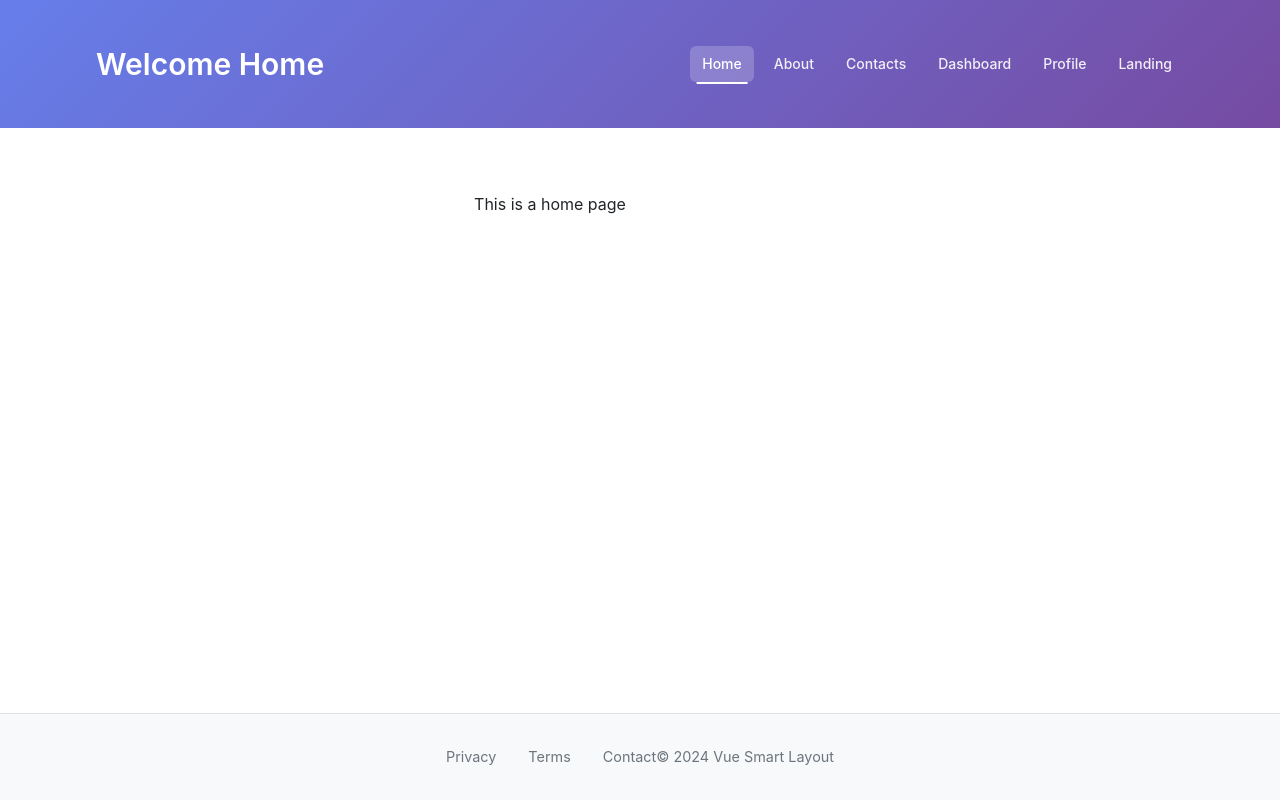
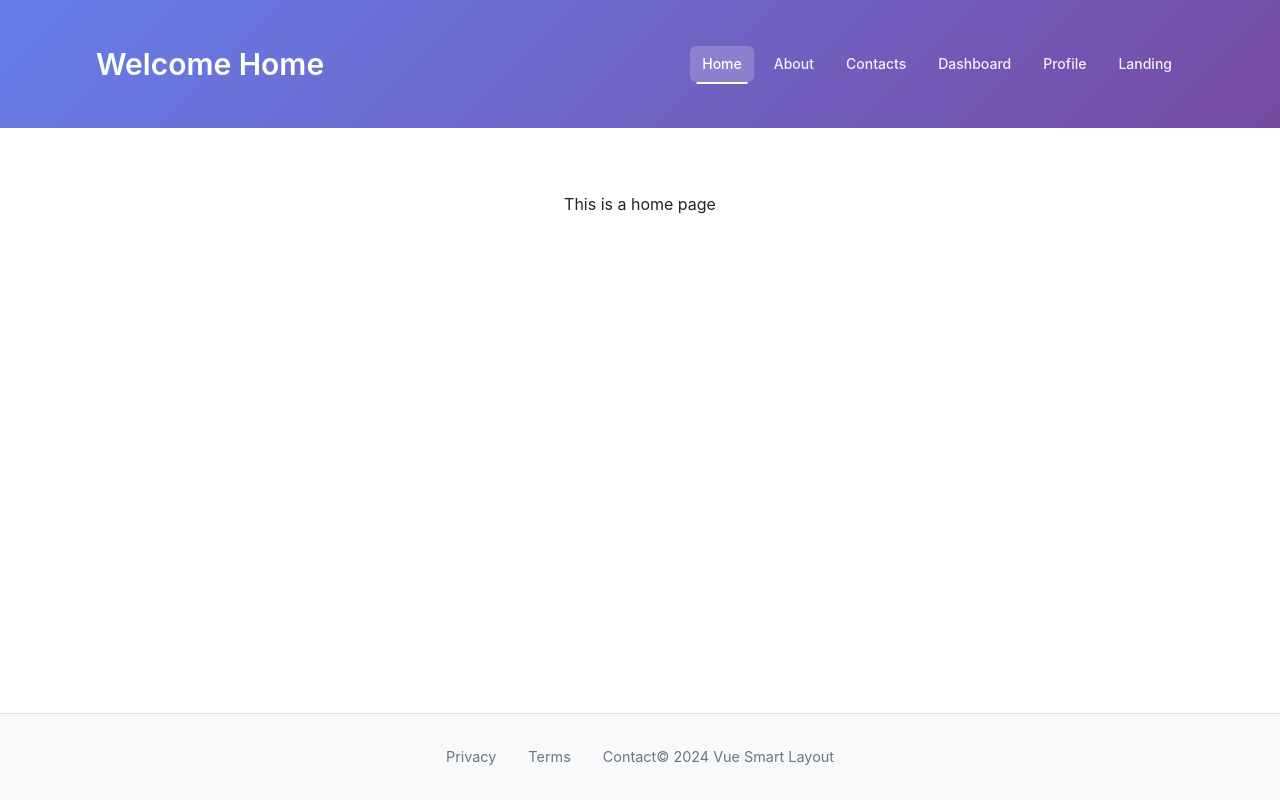
Before and after one commit to RezaPourshariati/vue-smart-layout, a Vue app: page / in a window 1280 px wide. Built offline with nearby package versions, Linux system fonts and the light colour scheme.

Commit message:
fix(client): fixed some styles in the main.css file and presets

```diff
--- a/src/assets/main.css
+++ b/src/assets/main.css
@@ -71,16 +71,42 @@
   --font-family-mono: var(--font-mono);
 }
 
-@media (prefers-color-scheme: dark) {
-  :root {
+/*@media (prefers-color-scheme: dark) {*/
+/*  :root {*/
+/*    --theme-text-primary: var(--color-gray-100);*/
+/*  }*/
+/*}*/
+
+/* Dark mode CSS variables migrated from themes/_dark-mode.scss */
+:root {
+    --theme-bg-primary: var(--color-white);
+    --theme-bg-secondary: var(--color-gray-50);
+    --theme-bg-tertiary: var(--color-gray-100);
+    --theme-text-secondary: var(--color-gray-600);
+    --theme-text-muted: var(--color-gray-500);
+    --theme-border-primary: var(--color-gray-200);
+    --theme-border-secondary: var(--color-gray-300);
+    --theme-shadow: rgba(0,0,0,0.1);
+    --theme-shadow-lg: rgba(0,0,0,0.15);
+}
+
+[data-theme="dark"] {
+    --theme-bg-primary: var(--color-gray-900);
+    --theme-bg-secondary: var(--color-gray-800);
+    --theme-bg-tertiary: var(--color-gray-700);
     --theme-text-primary: var(--color-gray-100);
-  }
+    --theme-text-secondary: var(--color-gray-300);
+    --theme-text-muted: var(--color-gray-400);
+    --theme-border-primary: var(--color-gray-700);
+    --theme-border-secondary: var(--color-gray-600);
+    --theme-shadow: rgba(0,0,0,0.3);
+    --theme-shadow-lg: rgba(0,0,0,0.4);
 }
 
 /* Optional: base font family uses theme token */
 @layer base {
   html {
-    font-family: var(--font-sans);
+    font-family: var(--font-sans), sans-serif;
   }
   /* Reset and base typography migrated from SCSS */
   *, *::before, *::after { box-sizing: border-box }
@@ -92,7 +118,7 @@
     -webkit-font-smoothing: antialiased;
     -moz-osx-font-smoothing: grayscale;
     text-rendering: optimizeLegibility;
-    font-family: var(--font-sans);
+    font-family: var(--font-sans), sans-serif;
     font-size: 1rem;
     font-weight: var(--font-weight-normal);
     color: var(--theme-text-primary);
@@ -130,33 +156,7 @@
 /* App root theme styles migrated from App.vue */
 .theme-app {
   color: var(--theme-text-primary);
-  font-family: var(--font-family-primary);
-}
-
-/* Dark mode CSS variables migrated from themes/_dark-mode.scss */
-:root {
-  --theme-bg-primary: var(--color-white);
-  --theme-bg-secondary: var(--color-gray-50);
-  --theme-bg-tertiary: var(--color-gray-100);
-  --theme-text-secondary: var(--color-gray-600);
-  --theme-text-muted: var(--color-gray-500);
-  --theme-border-primary: var(--color-gray-200);
-  --theme-border-secondary: var(--color-gray-300);
-  --theme-shadow: rgba(0,0,0,0.1);
-  --theme-shadow-lg: rgba(0,0,0,0.15);
-}
-
-[data-theme="dark"] {
-  --theme-bg-primary: var(--color-gray-900);
-  --theme-bg-secondary: var(--color-gray-800);
-  --theme-bg-tertiary: var(--color-gray-700);
-  --theme-text-primary: var(--color-gray-100);
-  --theme-text-secondary: var(--color-gray-300);
-  --theme-text-muted: var(--color-gray-400);
-  --theme-border-primary: var(--color-gray-700);
-  --theme-border-secondary: var(--color-gray-600);
-  --theme-shadow: rgba(0,0,0,0.3);
-  --theme-shadow-lg: rgba(0,0,0,0.4);
+  font-family: var(--font-family-primary), sans-serif;
 }
 
 /* Additional keyframes from animations/_keyframes.scss */
--- a/src/layouts/BaseLayout.vue
+++ b/src/layouts/BaseLayout.vue
@@ -22,6 +22,8 @@ const layoutClasses = computed(() => [
 
 const contentClasses = computed(() => [
   'layout-content',
+  'mx-auto',
+  'my-0',
   props.config.container?.className
 ])
 
--- a/src/router/index.ts
+++ b/src/router/index.ts
@@ -59,14 +59,15 @@ const routes: RouteRecordRaw[] = [
       layout: {
         name: 'profile',
         header: {
-          type: 'standard',
+          type: 'hero',
           color: '#9c27b0',
           showNavigation: true,
+          transparent: true,
           title: 'User Profile',
           height: '4rem',
         },
         sidebar: {
-          position: 'right',
+          position: 'left',
           width: '300px',
           content: ['info'],
           variant: 'info',
```
Also changed, not shown: 1 other file (tests, documents, lock files or other folders).
